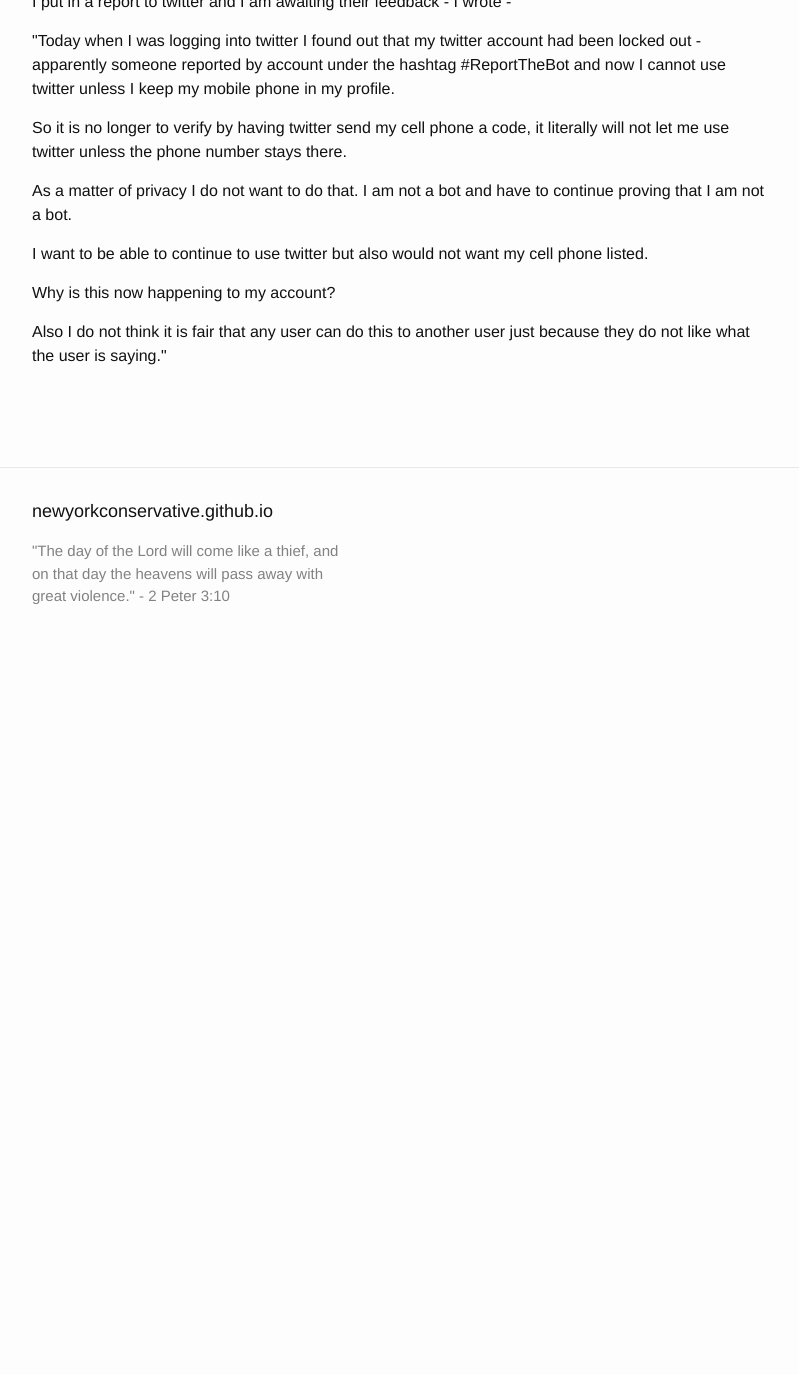
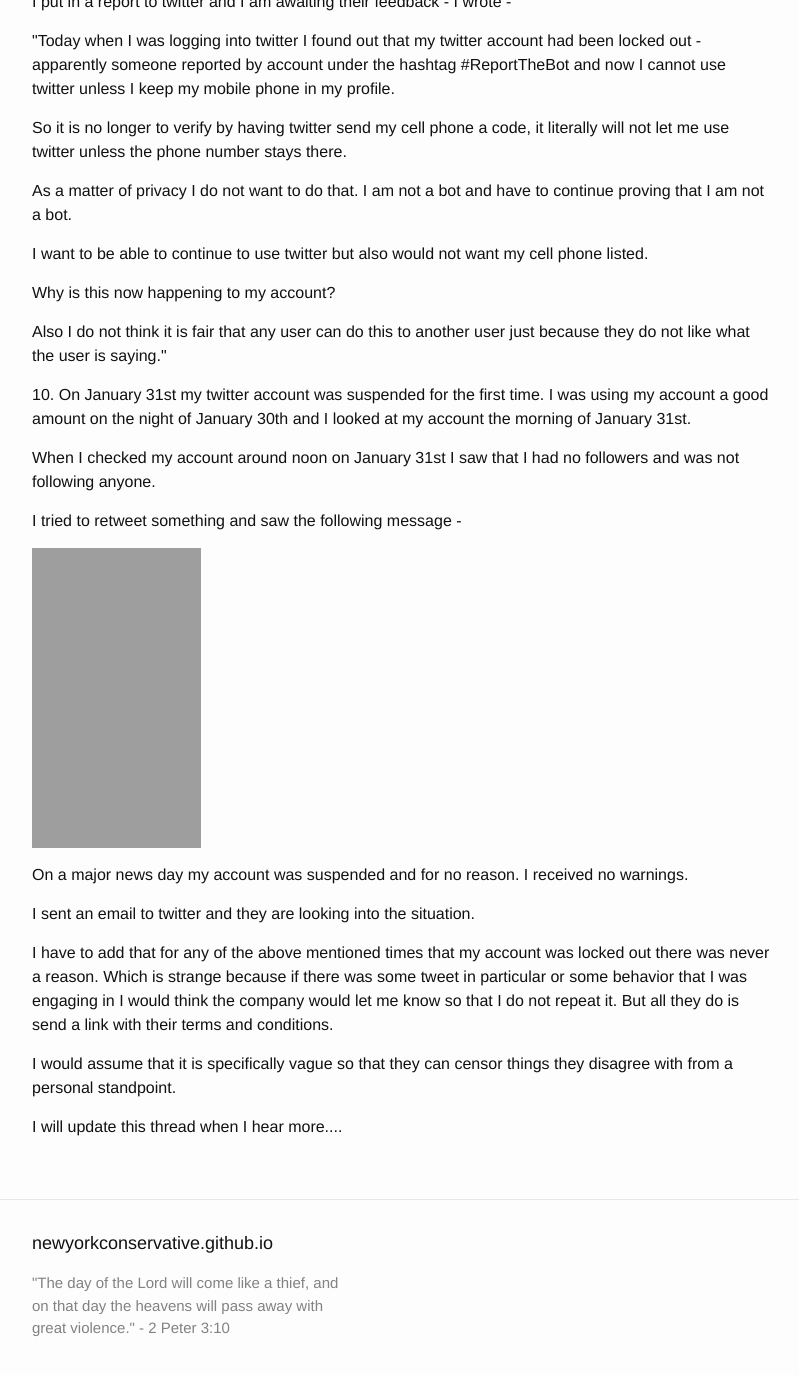
Before and after one commit to newyorkconservative/newyorkconservative.github.io, a Jekyll site: the page built from _posts/2018-08-25-twitter-censorship-and-privacy-concerns.md, in a window 1280 px wide and 1400 px high, scrolled down 2249 px. Shown: the top 1375 px of the window, without its empty margins (238-1037 px from the left). Built offline with Jekyll 4.4.1, drawn with Linux system fonts in a browser that asks for light colours; before the commit the page ends 2917 px from its top, so only the background shows below that.

Commit message:
Syncing _posts/2018-08-25-twitter-censorship-and-privacy-concerns.md from WordPress at https://www.newyorkconservative.com (#MAGA - America First, History, Experience, Declaration of Independence, Constitution, Bill of Rights,Common Sense, Jobs, Security, Strong Borders and Law Enforcement) - wpghs

```diff
--- a/_posts/2018-08-25-twitter-censorship-and-privacy-concerns.md
+++ b/_posts/2018-08-25-twitter-censorship-and-privacy-concerns.md
@@ -39,7 +39,15 @@ post_date: 2018-08-25 00:17:23
 <p>I want to be able to continue to use twitter but also would not want my cell phone listed.</p>
 <p>Why is this now happening to my account?</p>
 <p>Also I do not think it is fair that any user can do this to another user just because they do not like what the user is saying."</p>
-<p> </p>
+<p>10. On January 31st my twitter account was suspended for the first time. I was using my account a good amount on the night of January 30th and I looked at my account the morning of January 31st.</p>
+<p>When I checked my account around noon on January 31st I saw that I had no followers and was not following anyone.</p>
+<p>I tried to retweet something and saw the following message -</p>
+<p><a href="https://www.newyorkconservative.com/wp-content/uploads/2018/08/IMG_0157.png"><img class="size-medium wp-image-4841 aligncenter" src="https://www.newyorkconservative.com/wp-content/uploads/2018/08/IMG_0157-169x300.png" alt="" width="169" height="300" /></a></p>
+<p>On a major news day my account was suspended and for no reason. I received no warnings.</p>
+<p>I sent an email to twitter and they are looking into the situation.</p>
+<p>I have to add that for any of the above mentioned times that my account was locked out there was never a reason. Which is strange because if there was some tweet in particular or some behavior that I was engaging in I would think the company would let me know so that I do not repeat it. But all they do is send a link with their terms and conditions.</p>
+<p>I would assume that it is specifically vague so that they can censor things they disagree with from a personal standpoint. </p>
+<p>I will update this thread when I hear more....</p>
 
 <!-- wp:paragraph -->
 <p></p>
```
